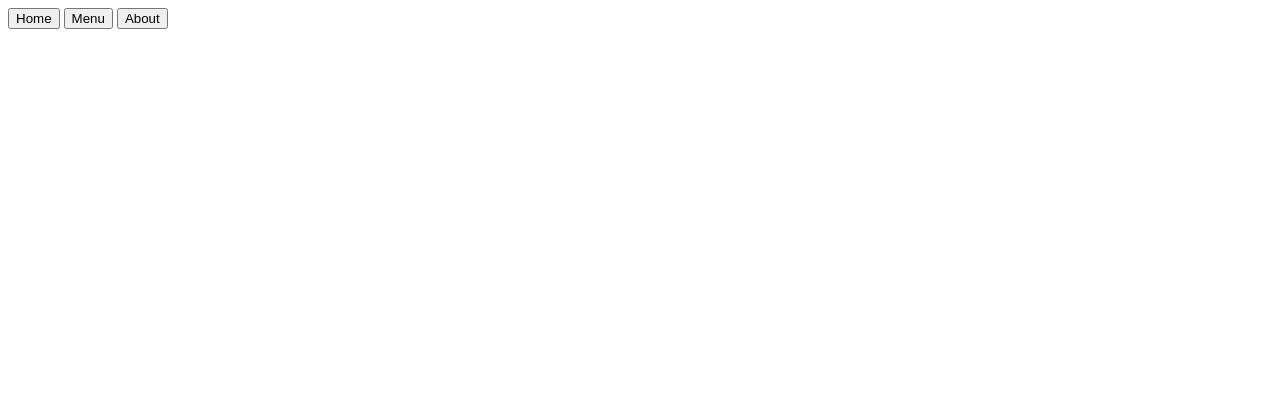
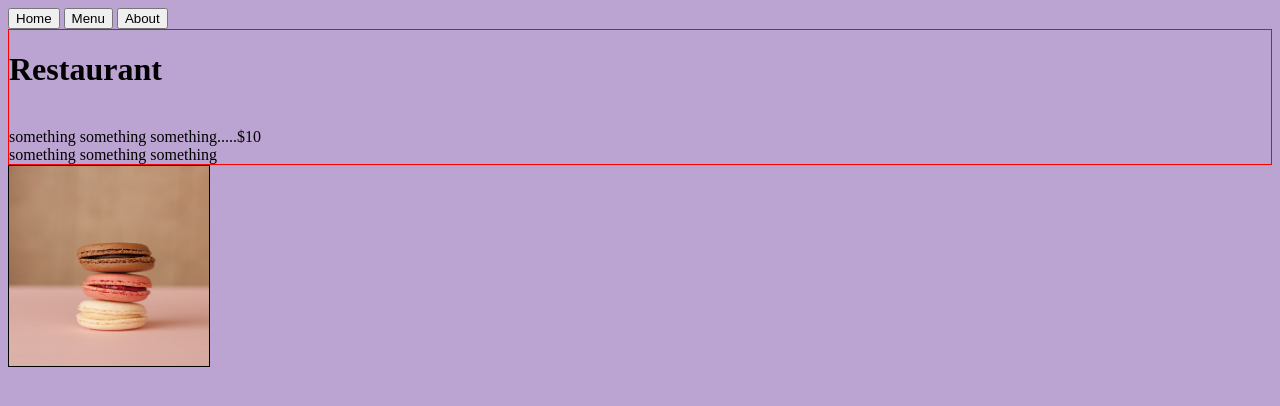
Before and after one commit to MSanouvo/mock-restaurant-page, a website built with webpack: page src/template.html in a window 1280 px wide. Built offline with nearby package versions, Linux system fonts and the light colour scheme.

Commit message:
added image folder, configured webpack
- new folder with installed dependecies will let
us add images to our page
- everything relevant to this project should now
configured properly through webpack

```diff
--- a/package.json
+++ b/package.json
@@ -11,6 +11,7 @@
   "license": "ISC",
   "devDependencies": {
     "css-loader": "^7.1.2",
+    "html-loader": "^5.1.0",
     "html-webpack-plugin": "^5.6.3",
     "style-loader": "^4.0.0",
     "webpack": "^5.96.1",
--- a/src/index.js
+++ b/src/index.js
@@ -1,3 +1,7 @@
 import "./style.css"
+import macraonIamge from "./images/macaron.jpg"
 
 console.log('Hello World')
+const image = document.createElement('img')
+image.src = macraonIamge
+document.body.appendChild(image)
--- a/src/style.css
+++ b/src/style.css
@@ -0,0 +1,13 @@
+body{
+    background-color: rgba(102, 51, 153, 0.445);
+}
+
+#content{
+    border: 1px solid red;
+}
+
+img{
+    height: 200px;
+    width: 200px;
+    border: 1px solid black;
+}
--- a/src/template.html
+++ b/src/template.html
@@ -14,7 +14,11 @@
         </nav>
     </header>
     <div id="content">
-
+        <h1>Restaurant</h1>
+        <br>
+        <span>something something something.....$10</span>
+        <br>
+        <span>something something something</span>
     </div>
 
 </body>
--- a/webpack.config.js
+++ b/webpack.config.js
@@ -1,5 +1,6 @@
 const path = require("path");
 const HtmlWebpackPlugin = require("html-webpack-plugin");
+const { watchFile } = require("fs");
 
 module.exports = {
   mode: "development",
@@ -8,6 +9,10 @@ module.exports = {
     filename: "main.js",
     path: path.resolve(__dirname, "dist"),
     clean: true,
+  },
+  devtool: "eval-source-map",
+  devServer:{
+    watchFiles: ["./src/template.html"],
   },
   plugins: [
     new HtmlWebpackPlugin({
@@ -20,6 +25,14 @@ module.exports = {
         test: /\.css$/i,
         use: ["style-loader", "css-loader"],
       },
+      {
+        test: /\.html$/i,
+        loader: "html-loader",
+      },
+      {
+        test: /\.(png|svg|jpg|jpeg|gif)$/i,
+        type: "asset/resource",
+      },
     ],
   },
 };
```
Also changed, not shown: src/images/macaron.jpg (added), 1 other file.
